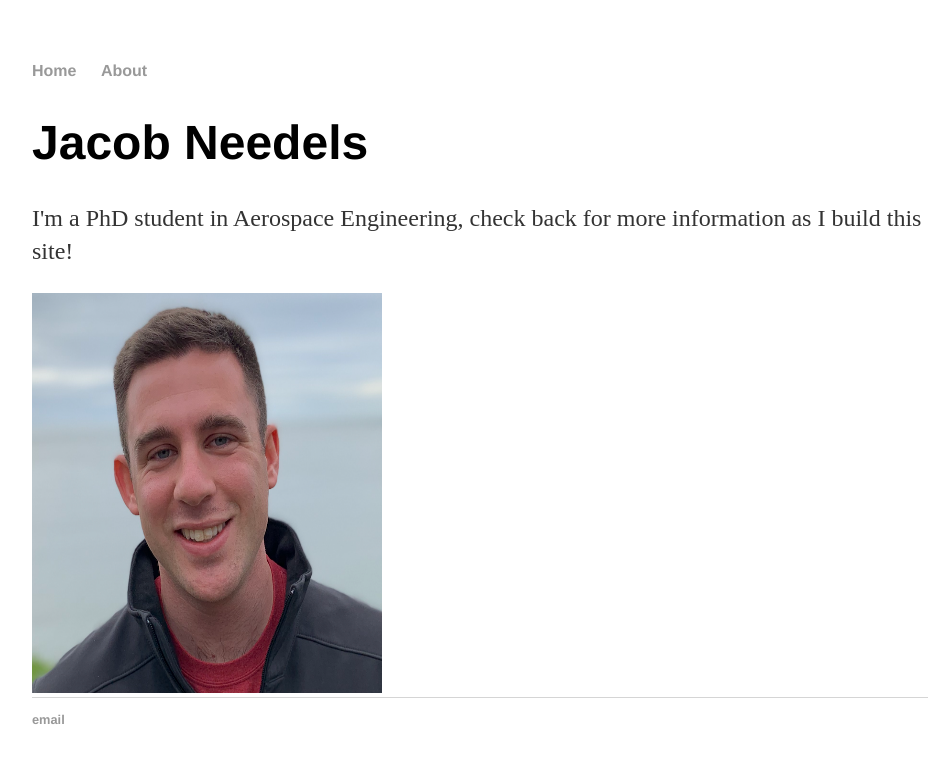
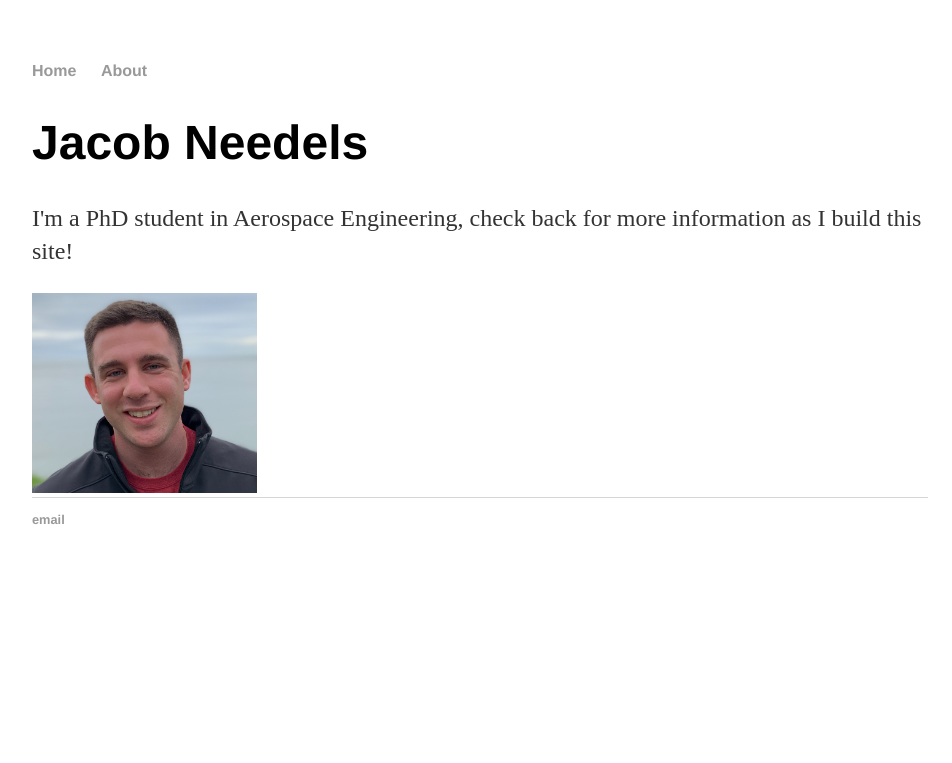
Before and after one commit to jtneedels/jtneedels.github.io, a Jekyll site: the page built from index.html, in a window 1280 px wide. Shown: the top 763 px of the page, without its empty margins (160-1112 px from the left). Built offline with Jekyll 4.4.1, drawn with Linux system fonts in a browser that asks for light colours.

Commit message:
resize pic
Signed-off-by: jtneedels <jneedels@stanford.edu>

```diff
--- a/index.html
+++ b/index.html
@@ -7,4 +7,4 @@ title: Jacob Needels
 			<h1>Jacob Needels</h1>
 			<p>I'm a PhD student in Aerospace Engineering, check back for more information as I build this site!</a></p>
 		</div>
-		<img src="headshot1.png" alt="Trulli" width="350" height="400">
+		<img src="headshot1.png" alt="Trulli" width="225" height="200">
```
